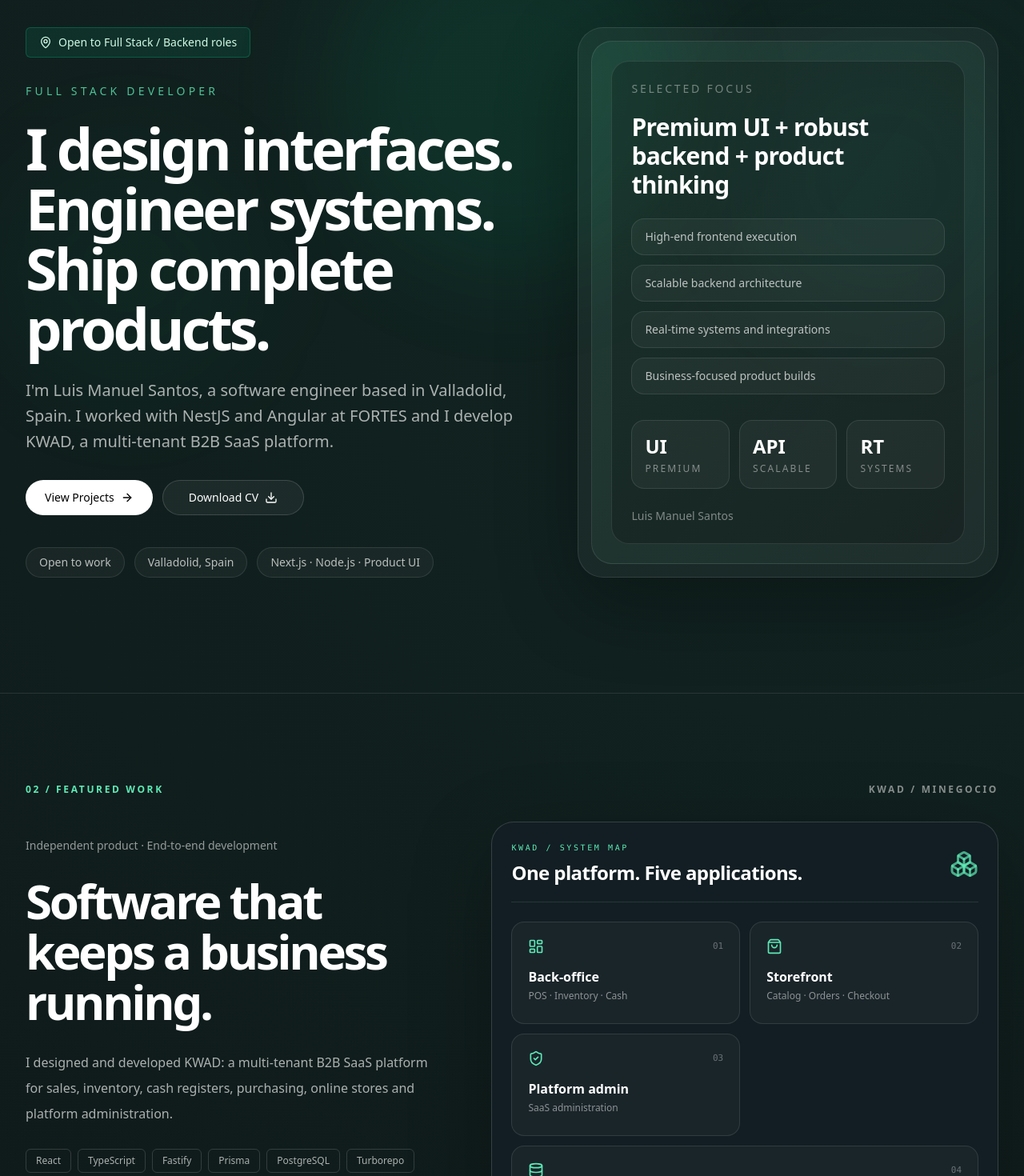
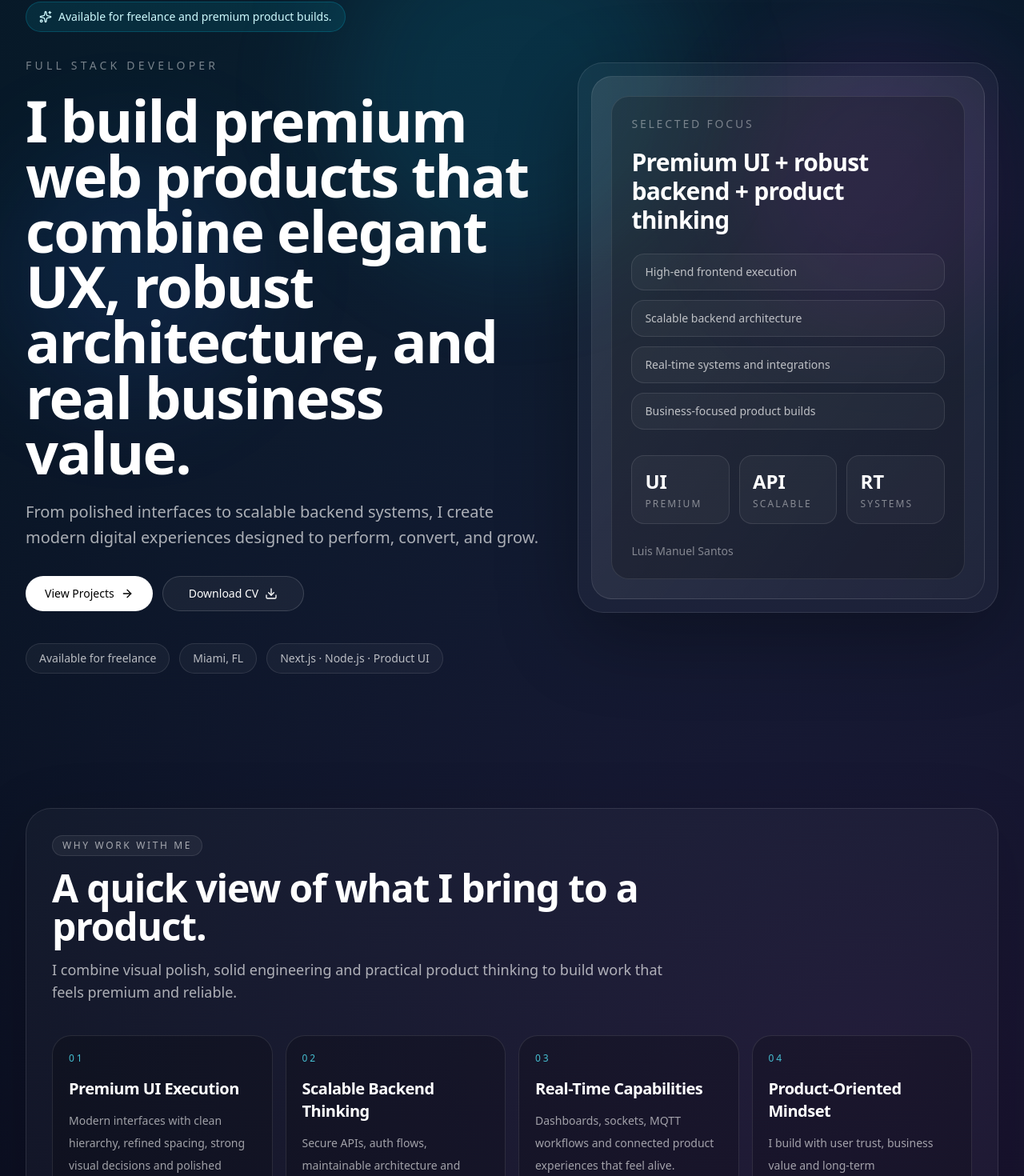
Before and after one commit to RusoMDK/luis-manuel-santos-portfolio, a Next.js app: page /en in a window 1280 px wide. Shown: the part 190-1660 px from the top of the page at 80% size. Built offline with nearby package versions, Linux system fonts and the light colour scheme.

Commit message:
revert: restore pre-PR portfolio tree for review

```diff
--- a/app/[locale]/(marketing)/page.tsx
+++ b/app/[locale]/(marketing)/page.tsx
@@ -1,4 +1,3 @@
-import { KwadFeature } from "@/components/marketing/sections/kwad-feature";
 import { HeroSection } from "@/components/marketing/sections/hero-section";
 import { ProofSection } from "@/components/marketing/sections/proof-section";
 import { ProjectsSection } from "@/components/marketing/sections/projects-section";
@@ -8,23 +7,17 @@
 import { AboutSection } from "@/components/marketing/sections/about-section";
 import { ContactSection } from "@/components/marketing/sections/contact-section";
 
-type MarketingHomePageProps = { params: Promise<{ locale: string }> };
-
-const MarketingHomePage = async ({ params }: MarketingHomePageProps) => {
-  const { locale } = await params;
+export default function MarketingHomePage() {
   return (
     <>
       <HeroSection />
-      <KwadFeature locale={locale} />
+      <ProofSection />
       <ProjectsSection />
+      <ServicesSection />
+      <StackSection />
       <ExperienceSection />
-      <StackSection />
-      <ServicesSection />
-      <ProofSection />
       <AboutSection />
       <ContactSection />
     </>
   );
-};
-
-export default MarketingHomePage;
+}
--- a/app/globals.css
+++ b/app/globals.css
@@ -1,7 +1,7 @@
 @import "tailwindcss";
 
 :root {
-  --background: #0b1113;
+  --background: #050816;
   --foreground: #f5f7fb;
   --card: rgba(255, 255, 255, 0.04);
   --border: rgba(255, 255, 255, 0.1);
@@ -16,9 +16,9 @@
 
 body {
   background:
-    radial-gradient(circle at 85% 5%, rgba(52, 211, 153, 0.09), transparent 35%),
-    radial-gradient(circle at 10% 48%, rgba(20, 184, 166, 0.04), transparent 32%),
-    linear-gradient(180deg, rgba(255,255,255,0.014), transparent 65%),
+    radial-gradient(circle at top, rgba(34, 211, 238, 0.12), transparent 30%),
+    radial-gradient(circle at 85% 20%, rgba(217, 70, 239, 0.1), transparent 25%),
+    radial-gradient(circle at 15% 80%, rgba(59, 130, 246, 0.08), transparent 25%),
     var(--background);
   color: var(--foreground);
   min-height: 100vh;
@@ -49,6 +49,3 @@
   display: block;
   max-width: 100%;
 }
-@media (prefers-reduced-motion: reduce) {
-  html, body { scroll-behavior: auto; }
-}
--- a/components/marketing/sections/hero-section.tsx
+++ b/components/marketing/sections/hero-section.tsx
@@ -1,4 +1,4 @@
-import { ArrowRight, Download, MapPin } from "lucide-react";
+import { ArrowRight, Download, Sparkles } from "lucide-react";
 import { useLocale, useTranslations } from "next-intl";
 import { siteConfig } from "@/config/site";
 import { AnimatedReveal } from "@/components/common/animated-reveal";
@@ -13,27 +13,27 @@
   const cvHref = locale === "es" ? siteConfig.cv.es : siteConfig.cv.en;
 
   return (
-    <section className="relative overflow-hidden py-20 sm:py-24 md:py-32 lg:py-36">
+    <section className="relative overflow-hidden py-16 sm:py-20 md:py-24 lg:py-28">
       <div className="absolute inset-0 -z-10">
-        <div className="absolute left-1/2 top-0 h-[22rem] w-[22rem] -translate-x-1/2 rounded-full bg-emerald-500/10 blur-3xl sm:h-[28rem] sm:w-[28rem]" />
-        <div className="absolute right-0 top-32 h-[16rem] w-[16rem] rounded-full bg-teal-500/[0.06] blur-3xl sm:top-40 sm:h-[22rem] sm:w-[22rem]" />
-        <div className="absolute left-0 top-64 h-[16rem] w-[16rem] rounded-full bg-emerald-500/[0.04] blur-3xl sm:top-72 sm:h-[20rem] sm:w-[20rem]" />
+        <div className="absolute left-1/2 top-0 h-[22rem] w-[22rem] -translate-x-1/2 rounded-full bg-cyan-500/12 blur-3xl sm:h-[28rem] sm:w-[28rem]" />
+        <div className="absolute right-0 top-32 h-[16rem] w-[16rem] rounded-full bg-fuchsia-500/10 blur-3xl sm:top-40 sm:h-[22rem] sm:w-[22rem]" />
+        <div className="absolute left-0 top-64 h-[16rem] w-[16rem] rounded-full bg-blue-500/10 blur-3xl sm:top-72 sm:h-[20rem] sm:w-[20rem]" />
       </div>
 
       <Container>
         <div className="grid gap-8 lg:grid-cols-[1.1fr_0.9fr] lg:items-center lg:gap-12">
           <AnimatedReveal className="space-y-6 sm:space-y-8">
-            <div className="inline-flex w-fit items-center gap-2 rounded-md border border-emerald-400/25 bg-emerald-400/10 px-3 py-2 text-xs text-emerald-100 sm:px-4 sm:text-sm">
-              <MapPin className="h-4 w-4" />
+            <div className="inline-flex w-fit items-center gap-2 rounded-full border border-cyan-400/20 bg-cyan-400/10 px-3 py-2 text-xs text-cyan-100 sm:px-4 sm:text-sm">
+              <Sparkles className="h-4 w-4" />
               {t("badge")}
             </div>
 
             <div className="space-y-4 sm:space-y-6">
-              <p className="text-xs uppercase tracking-[0.26em] text-emerald-300/80 sm:text-sm sm:tracking-[0.3em]">
+              <p className="text-xs uppercase tracking-[0.26em] text-white/45 sm:text-sm sm:tracking-[0.3em]">
                 {t("role")}
               </p>
 
-              <h1 className="max-w-5xl text-4xl font-semibold leading-[1.04] tracking-[-0.055em] text-white sm:text-5xl md:text-6xl lg:text-7xl">
+              <h1 className="max-w-5xl text-4xl font-semibold leading-[0.96] tracking-tight text-white sm:text-5xl md:text-6xl lg:text-7xl">
                 {t("title")}
               </h1>
 
@@ -83,7 +83,7 @@
 
           <AnimatedReveal delay={0.12}>
             <div className="rounded-[28px] border border-white/10 bg-white/[0.04] p-3 shadow-[0_30px_100px_rgba(0,0,0,0.3)] sm:rounded-[32px] sm:p-4">
-              <div className="rounded-[24px] border border-white/10 bg-gradient-to-br from-emerald-300/[0.09] to-white/[0.02] p-4 sm:rounded-[26px] sm:p-6">
+              <div className="rounded-[24px] border border-white/10 bg-gradient-to-br from-white/10 to-white/[0.02] p-4 sm:rounded-[26px] sm:p-6">
                 <div className="rounded-[20px] border border-white/10 bg-black/20 p-4 sm:rounded-[22px] sm:p-6">
                   <div className="text-xs uppercase tracking-[0.18em] text-white/40 sm:text-sm sm:tracking-[0.2em]">
                     {t("focusLabel")}
--- a/components/marketing/sections/kwad-feature.tsx
+++ /dev/null
@@ -1,77 +0,0 @@
-import { ArrowUpRight, Boxes, Database, LayoutDashboard, ShieldCheck, ShoppingBag } from "lucide-react";
-import { Container } from "@/components/marketing/shared/container";
-
-type FeatureItem = {
-  title: string;
-  detail: string;
-  Icon: typeof Boxes;
-};
-
-const features: readonly FeatureItem[] = [
-  { title: "Back-office", detail: "POS · Inventory · Cash", Icon: LayoutDashboard },
-  { title: "Storefront", detail: "Catalog · Orders · Checkout", Icon: ShoppingBag },
-  { title: "Platform admin", detail: "SaaS administration", Icon: ShieldCheck },
-  { title: "API & data", detail: "Fastify · Prisma · PostgreSQL", Icon: Database },
-];
-
-type KwadFeatureProps = {
-  locale: string;
-};
-
-export const KwadFeature = ({ locale }: KwadFeatureProps) => {
-  const isSpanish = locale === "es";
-
-  return (
-    <section id="kwad" aria-labelledby="kwad-title" className="scroll-mt-28 border-y border-white/10 py-20 md:py-28">
-      <Container>
-        <div className="mb-8 flex flex-wrap items-center justify-between gap-3 text-xs font-semibold uppercase tracking-[0.22em] text-emerald-300">
-          <span>{isSpanish ? "02 / Proyecto destacado" : "02 / Featured work"}</span>
-          <span className="text-white/50">KWAD / MiNegocio</span>
-        </div>
-        <div className="grid gap-10 lg:grid-cols-[0.9fr_1.1fr] lg:items-center lg:gap-16">
-          <div className="space-y-7">
-            <p className="text-sm font-medium text-white/55">{isSpanish ? "Producto propio · Desarrollo integral" : "Independent product · End-to-end development"}</p>
-            <h2 id="kwad-title" className="max-w-2xl text-5xl font-semibold leading-[1.05] tracking-[-0.055em] text-white sm:text-6xl">
-              {isSpanish ? "El software detrás de un negocio que funciona." : "Software that keeps a business running."}
-            </h2>
-            <p className="max-w-xl text-base leading-8 text-white/65">
-              {isSpanish
-                ? "Diseñé y desarrollé KWAD: una plataforma SaaS B2B multiempresa para ventas, inventario, cajas, compras, tiendas online y administración de la plataforma."
-                : "I designed and developed KWAD: a multi-tenant B2B SaaS platform for sales, inventory, cash registers, purchasing, online stores and platform administration."}
-            </p>
-            <div className="flex flex-wrap gap-2">
-              {["React", "TypeScript", "Fastify", "Prisma", "PostgreSQL", "Turborepo"].map((technology) => (
-                <span key={technology} className="rounded-md border border-white/15 px-3 py-1.5 text-xs text-white/65">{technology}</span>
-              ))}
-            </div>
-            <a href="https://getkwad.com" target="_blank" rel="noopener noreferrer" className="inline-flex items-center gap-2 border-b border-emerald-300 pb-2 text-sm font-semibold text-emerald-200 transition-colors hover:text-white">
-              {isSpanish ? "Explorar el producto" : "Explore the product"} <ArrowUpRight aria-hidden="true" className="h-4 w-4" />
-            </a>
-            <p className="max-w-lg text-xs leading-6 text-white/40">
-              {isSpanish ? "El repositorio es privado: presento las funcionalidades y decisiones técnicas sin exponer código propietario." : "The repository is private: product features and engineering decisions are presented without exposing proprietary code."}
-            </p>
-          </div>
-          <div className="overflow-hidden rounded-[28px] border border-white/15 bg-[#121e23] p-4 shadow-[0_30px_100px_rgba(0,0,0,0.28)] sm:p-6">
-            <div className="mb-6 flex items-center justify-between gap-4 border-b border-white/10 pb-5">
-              <div>
-                <p className="font-mono text-[10px] uppercase tracking-[0.26em] text-emerald-300">KWAD / SYSTEM MAP</p>
-                <h3 className="mt-2 text-2xl font-semibold tracking-tight text-white">{isSpanish ? "Una plataforma. Cinco aplicaciones." : "One platform. Five applications."}</h3>
-              </div>
-              <Boxes aria-hidden="true" className="h-9 w-9 shrink-0 text-emerald-300/70" />
-            </div>
-            <div className="grid gap-3 sm:grid-cols-2">
-              {features.map(({ title, detail, Icon }, index) => (
-                <div key={title} className={`min-h-32 rounded-2xl border border-white/10 bg-white/[0.035] p-5 ${index === 3 ? "sm:col-span-2" : ""}`}>
-                  <div className="mb-4 flex items-center justify-between"><Icon aria-hidden="true" className="h-5 w-5 text-emerald-300"/><span className="font-mono text-[11px] text-white/35">0{index + 1}</span></div>
-                  <h4 className="font-semibold text-white">{title}</h4>
-                  <p className="mt-1 text-xs text-white/50">{detail}</p>
-                </div>
-              ))}
-            </div>
-            <p className="mt-5 font-mono text-[11px] tracking-wide text-white/40">+ Landing · RBAC · Tenant isolation · Railway / Vercel</p>
-          </div>
-        </div>
-      </Container>
-    </section>
-  );
-};
--- a/config/site.ts
+++ b/config/site.ts
@@ -2,18 +2,18 @@
   name: "Luis Manuel Santos",
   title: "Luis Manuel Santos | Full Stack Developer",
   description:
-    "Full Stack Developer in Valladolid, Spain. React, TypeScript, Node.js, NestJS, B2B SaaS and IoT.",
-  url: "https://luismsldev.vercel.app",
+    "Premium full stack developer portfolio focused on elegant UX, scalable architecture and modern digital products.",
+  url: "https://luissantosdev.vercel.app",
   ogImage: "/images/og-cover.jpg",
   email: "luissantoslezcano@gmail.com",
   github: "https://github.com/RusoMDK",
-  linkedin: "https://www.linkedin.com/in/luissantosdev/",
+  linkedin: "https://www.linkedin.com/in/luis-manuel-santos-lezcano-633956108/",
   cv: {
     es: "/docs/luis-manuel-santos-cv-es.pdf",
     en: "/docs/luis-manuel-santos-cv-en.pdf",
   },
-  availability: "Open to work",
-  location: "Valladolid, Spain",
+  availability: "Available for freelance",
+  location: "Miami, FL",
   profileImage: "/images/profile/luis-manuel-santos-headshot-cropped.png",
 } as const;
 
@@ -67,8 +67,6 @@
   "Node.js",
   "Express",
   "Fastify",
-  "NestJS",
-  "Angular",
   "MongoDB",
   "PostgreSQL",
   "Prisma",
--- a/messages/en.json
+++ b/messages/en.json
@@ -13,10 +13,10 @@
   "cta": "Contact"
 },
   "Hero": {
-    "badge": "Open to Full Stack / Backend roles",
+    "badge": "Available for freelance and premium product builds.",
     "role": "Full Stack Developer",
-    "title": "I design interfaces. Engineer systems. Ship complete products.",
-    "description": "I'm Luis Manuel Santos, a software engineer based in Valladolid, Spain. I worked with NestJS and Angular at FORTES and I develop KWAD, a multi-tenant B2B SaaS platform.",
+    "title": "I build premium web products that combine elegant UX, robust architecture, and real business value.",
+    "description": "From polished interfaces to scalable backend systems, I create modern digital experiences designed to perform, convert, and grow.",
     "primaryCta": "View Projects",
     "secondaryCta": "Let's Work Together",
     "downloadCv": "Download CV",
@@ -30,7 +30,7 @@
   "Projects": {
     "eyebrow": "Featured Work",
     "title": "Selected projects that show both craft and technical depth.",
-    "description": "Systems I've designed and built, shaped by real architecture, product and UI challenges.",
+    "description": "I focus on work that demonstrates design sensitivity, strong engineering, and business-oriented execution.",
     "cta": "View Case Study",
     "repoCta": "View Repository",
     "items": {
@@ -48,11 +48,6 @@
         "title": "Creative Collaboration Platform",
         "category": "Community · Product Design",
         "description": "A visually rich platform for creators with media workflows, interaction systems, and strong UI direction."
-      },
-      "kwad": {
-        "title": "KWAD · B2B SaaS Platform",
-        "category": "SaaS · Full Stack · Multi-tenant",
-        "description": "End-to-end development of a retail platform: POS, inventory, cash registers, e-commerce, permissions and platform administration."
       }
     }
   },
@@ -118,9 +113,9 @@
     "point4": "I care about maintainability, user trust and real delivery."
   },
   "Contact": {
-    "eyebrow": "Open to new opportunities",
-    "title": "Looking for an engineer who can turn an idea into working software?",
-    "description": "I'm looking for Full Stack or Backend positions, ideally hybrid in Valladolid, Spain. Let's connect.",
+    "eyebrow": "Let's build something great",
+    "title": "Need a developer who can make the product look premium and hold up technically?",
+    "description": "I’m open to freelance work, collaborations, and high-quality product builds. Let’s turn your idea into something sharp, credible, and launch-ready.",
     "email": "Email Me",
     "github": "GitHub",
     "linkedin": "LinkedIn"
@@ -165,33 +160,33 @@
   },
   "Metadata": {
     "title": "Luis Manuel Santos | Full Stack Developer",
-    "description": "Full Stack Developer in Valladolid, Spain. React, TypeScript, Node.js, NestJS, Angular and B2B SaaS architecture."
+    "description": "Premium full stack developer portfolio focused on elegant UX, scalable architecture and modern digital products."
   },
   "Experience": {
   "eyebrow": "Experience",
-    "title": "Professional experience",
-    "description": "Independent product development and institutional software, from frontend and backend to security and support.",
+  "title": "How I approach modern product development.",
+  "description": "My experience sits at the intersection of frontend quality, backend reliability and product-minded execution.",
   "items": {
     "engineering": {
-        "period": "2024 — 2026",
-        "title": "Developer · FORTES",
-        "subtitle": "SIGIES · NestJS and Angular",
-        "badge": "Professional role",
-        "description": "Developed modules for the new SIGIES version, including user-role functionality, and supported the legacy system."
+      "period": "Core Focus",
+      "title": "Full Stack Engineering",
+      "subtitle": "Frontend craft + backend architecture",
+      "badge": "Build Quality",
+      "description": "I develop modern digital products with strong frontend execution, scalable backend foundations and a clear focus on maintainability."
     },
     "systems": {
-        "period": "IN DEVELOPMENT",
-        "title": "KWAD · B2B SaaS",
-        "subtitle": "End-to-end product development",
-        "badge": "Independent product",
-        "description": "Multi-tenant architecture with API, back-office, storefront, platform administration and landing. React, TypeScript, Fastify, Prisma and PostgreSQL."
+      "period": "Specialization",
+      "title": "Real-Time and Connected Systems",
+      "subtitle": "Dashboards, sockets, MQTT and live workflows",
+      "badge": "Systems",
+      "description": "I enjoy building products that stay connected, reactive and alive — from telemetry dashboards to real-time product experiences."
     },
     "product": {
-        "period": "2025",
-        "title": "IoT research",
-        "subtitle": "UCIENCIA · Connected systems",
-        "badge": "Research",
-        "description": "Co-authored Smart IoT, a publication on secure sensor management and AI-powered automation."
+      "period": "Mindset",
+      "title": "Product-Oriented Delivery",
+      "subtitle": "User value, business value and polish",
+      "badge": "Product Thinking",
+      "description": "Beyond implementation, I focus on how the product feels, how it scales, and how it supports real goals for users and teams."
     }
   }
 }
--- a/package.json
+++ b/package.json
@@ -6,8 +6,7 @@
     "dev": "next dev",
     "build": "next build",
     "start": "next start",
-    "lint": "eslint",
-    "test:content": "node --test tests/*.test.mjs"
+    "lint": "eslint"
   },
   "dependencies": {
     "@base-ui/react": "^1.3.0",
```
Also changed, not shown: components/common/animated-reveal.tsx (+1 -7 lines), messages/es.json (+25 -30 lines), 2 other files (tests, documents, lock files or other folders). Lines whose indentation alone changed are shown as unchanged.
